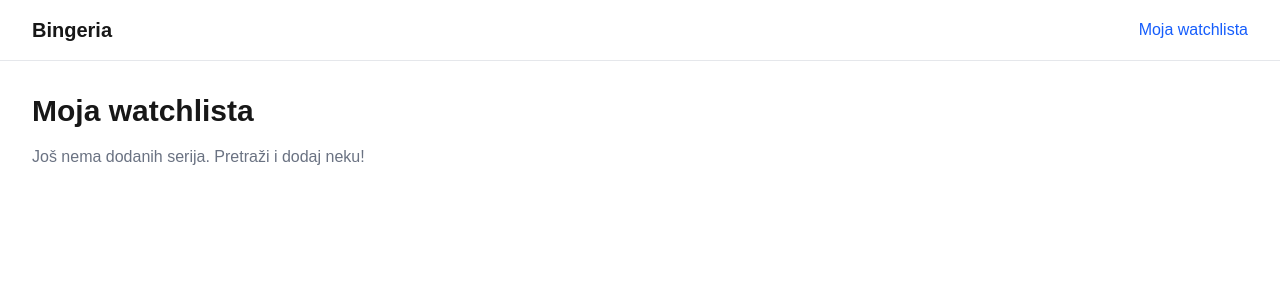
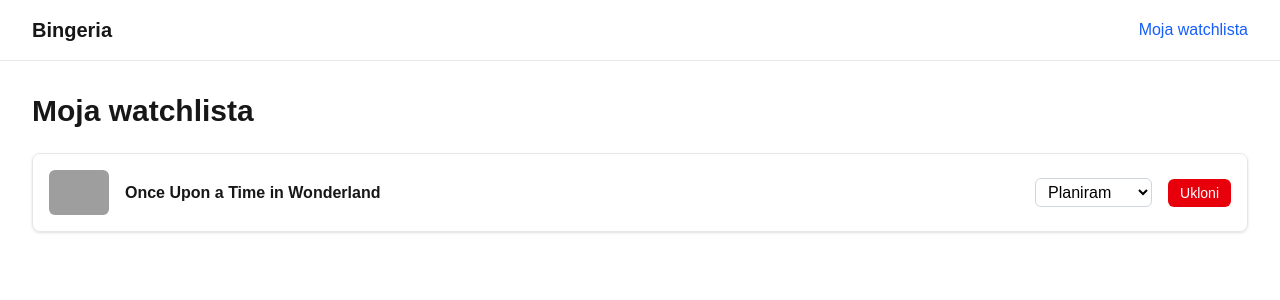
Before and after one commit to miiadraz/Bingeria, a Next.js app: page /watchlist in a window 1280 px wide. Shown: the top 300 px of the page. Built offline with nearby package versions, Linux system fonts and the light colour scheme; grey boxes are pictures that could not be loaded.

Commit message:
refactor: watchlist page becomes server component with form-based actions

```diff
--- a/src/app/watchlist/page.tsx
+++ b/src/app/watchlist/page.tsx
@@ -1,17 +1,11 @@
-"use client";
-
-import { useWatchlist } from "@/lib/useWatchlist";
 import Image from "next/image";
 import Link from "next/link";
+import { readWatchlist } from "@/lib/db";
+import { removeFromWatchlist } from "@/lib/actions";
+import StatusSelect from "@/components/StatusSelect";
 
-const STATUS_LABELS = {
-  watching: "Gledam",
-  planned: "Planiram",
-  completed: "Odgledano",
-} as const;
-
-export default function WatchlistPage() {
-  const { watchlist, removeFromWatchlist, updateStatus } = useWatchlist();
+export default async function WatchlistPage() {
+  const watchlist = await readWatchlist();
 
   if (watchlist.length === 0) {
     return (
@@ -29,7 +23,10 @@
       <h1 className="text-3xl font-bold">Moja watchlista</h1>
 
       <ul className="mt-6 space-y-3">
-        {watchlist.map((item) => (
+        {watchlist.map((item) => {
+          const removeAction = removeFromWatchlist.bind(null, item.id);
+
+          return (
             <li
               key={item.id}
               className="flex items-center gap-4 rounded-lg border border-gray-200 p-4 shadow-sm"
@@ -52,28 +49,19 @@
                 {item.name}
               </Link>
 
-            <select
-              value={item.status}
-              onChange={(e) =>
-                updateStatus(item.id, e.target.value as typeof item.status)
-              }
-              className="rounded-md border border-gray-300 px-2 py-1 text-black"
-            >
-              {Object.entries(STATUS_LABELS).map(([value, label]) => (
-                <option key={value} value={value}>
-                  {label}
-                </option>
-              ))}
-            </select>
+              <StatusSelect id={item.id} status={item.status} />
 
+              <form action={removeAction}>
                 <button
-              onClick={() => removeFromWatchlist(item.id)}
+                  type="submit"
                   className="rounded-md bg-red-600 px-3 py-1 text-sm text-white hover:bg-red-700"
                 >
                   Ukloni
                 </button>
+              </form>
             </li>
-        ))}
+          );
+        })}
       </ul>
     </main>
   );
```
Lines whose indentation alone changed are shown as unchanged.
